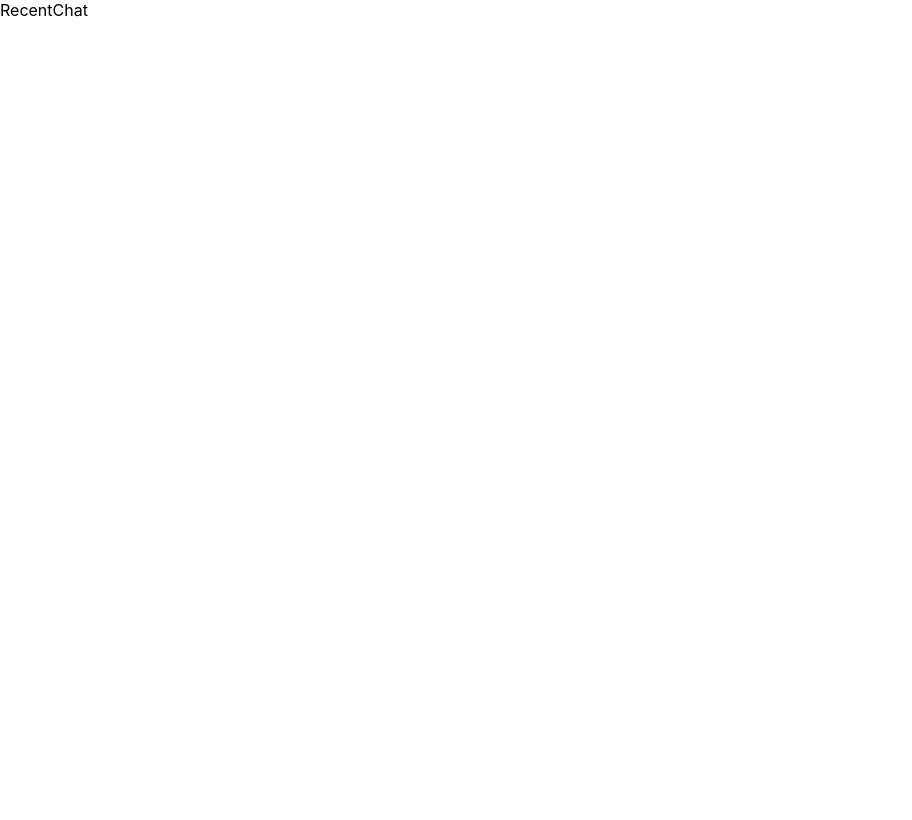
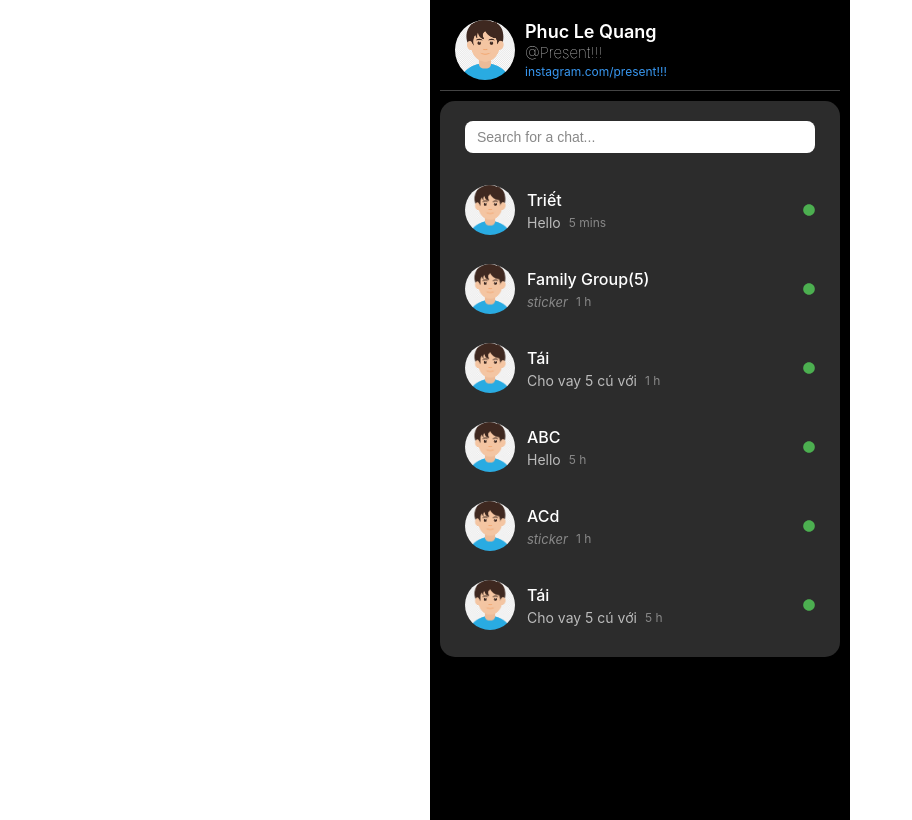
Before and after one commit to DiamondSssssss/ChatApp_FEWEB, a React (Create React App) app: page /recent-chat in a window 1280 px wide. Shown: the whole page, without its empty margins (0-912 px from the left). Built offline with nearby package versions, Linux system fonts and the light colour scheme.

Commit message:
recent-chat

```diff
--- a/package.json
+++ b/package.json
@@ -9,8 +9,10 @@
     "@testing-library/user-event": "^13.5.0",
     "react": "^19.0.0",
     "react-dom": "^19.0.0",
+    "react-icons": "^5.5.0",
     "react-router-dom": "^7.3.0",
     "react-scripts": "5.0.1",
+    "sass": "^1.85.1",
     "web-vitals": "^2.1.4"
   },
   "scripts": {
--- a/src/components/ChatBox/ChatBox.jsx
+++ b/src/components/ChatBox/ChatBox.jsx
@@ -0,0 +1,7 @@
+import React from "react";
+
+const ChatBox = () => {
+  return <div>ChatBox</div>;
+};
+
+export default ChatBox;
--- a/src/components/ChatInfo/ChatInfo.jsx
+++ b/src/components/ChatInfo/ChatInfo.jsx
@@ -0,0 +1,7 @@
+import React from "react";
+
+const ChatInfo = () => {
+  return <div>ChatInfo</div>;
+};
+
+export default ChatInfo;
--- a/src/components/FriendList/FriendList.jsx
+++ b/src/components/FriendList/FriendList.jsx
@@ -0,0 +1,7 @@
+import React from "react";
+
+const FriendList = () => {
+  return <div>FriendList</div>;
+};
+
+export default FriendList;
--- a/src/components/RecentChat/RecentChat.jsx
+++ b/src/components/RecentChat/RecentChat.jsx
@@ -1,7 +1,113 @@
-import React from "react";
+import React, { useState } from "react";
+import "./RecentChat.scss";
+import defaultAvatar from "../../assets/images/default-avatar.png";
+import { FaCircle } from "react-icons/fa";
+const RecentChat = () => {
+  const chats = [
+    {
+      name: "Triết",
+      lastMessage: "Hello",
+      time: "5 mins",
+      unread: 0,
+    },
+    {
+      name: "Family Group(5)",
+      lastMessage: "Mom sent a sticker",
+      time: "1 h",
+      unread: 0,
+      isSticker: true,
+    },
+    {
+      name: "Tái",
+      lastMessage: "Cho vay 5 cú với",
+      time: "1 h",
+      unread: 0,
+    },
+    {
+      name: "ABC",
+      lastMessage: "Hello",
+      time: "5 h",
+      unread: 0,
+    },
+    {
+      name: "ACd",
+      lastMessage: "ACd sent a sticker",
+      time: "1 h",
+      unread: 0,
+      isSticker: true,
+    },
+    {
+      name: "Tái",
+      lastMessage: "Cho vay 5 cú với",
+      time: "5 h",
+      unread: 0,
+    },
+  ];
+  const [selectedChat, setSelectedChat] = useState(null);
 
-const RecentChat = () => {
-  return <div>RecentChat</div>;
+  return (
+    <div className="chat-container">
+      {/* Header */}
+      <div className="chat-header">
+        <div className="profile-info">
+          <div className="header-avatar">
+            <img src={defaultAvatar} alt="Profile" />
+          </div>
+          <div className="header-text">
+            <h1>Phuc Le Quang</h1>
+            <p>@Present!!!</p>
+            <a href="instagram.com/present!!!" className="instagram-link">
+              instagram.com/present!!!
+            </a>
+          </div>
+        </div>
+      </div>
+
+      {/* Search Bar và Chat List */}
+      <div className="content-wrapper">
+        {/* Search Bar */}
+        <div className="search-bar">
+          <input type="text" placeholder="Search for a chat..." />
+        </div>
+
+        {/* Chat List */}
+        <div className="chat-list">
+          {chats.map((chat, index) => (
+            <div
+              className={`chat-item ${
+                selectedChat === index ? "selected" : ""
+              }`}
+              key={index}
+              onClick={() => setSelectedChat(index)}
+            >
+              <div className="chat-avatar">
+                <img src={defaultAvatar} alt={chat.name} />
+              </div>
+              <div className="chat-content">
+                <div className="chat-info">
+                  <h3>{chat.name}</h3>
+                  <div className="last-message-row">
+                    <p>
+                      {chat.isSticker ? (
+                        <span className="sticker-label">sticker</span>
+                      ) : (
+                        chat.lastMessage
+                      )}
+                    </p>
+                    <span className="time">{chat.time}</span>
+                  </div>
+                </div>
+                <div className="chat-meta">
+                  <FaCircle className="online-icon" />{" "}
+                  {/* Icon tròn màu xanh lá */}
+                </div>
+              </div>
+            </div>
+          ))}
+        </div>
+      </div>
+    </div>
+  );
 };
 
 export default RecentChat;
--- a/src/components/RecentChat/RecentChat.scss
+++ b/src/components/RecentChat/RecentChat.scss
@@ -0,0 +1,190 @@
+.chat-container {
+    width: 100%;
+    max-width: 400px;
+    margin: 0 auto;
+    font-family: -apple-system, BlinkMacSystemFont, 'Segoe UI', Roboto, sans-serif;
+    background: black;
+    height: 100vh;
+    padding: 10px;
+  }
+
+  .chat-header {
+    padding: 10px 15px;
+    border-bottom: 1px solid #444; // Đổi màu border để phù hợp với dark mode
+
+    .profile-info {
+      display: flex;
+      align-items: center;
+
+      .header-avatar {
+        width: 60px;
+        height: 60px;
+        border-radius: 50%;
+        overflow: hidden;
+        margin-right: 10px;
+        flex-shrink: 0;
+
+        img {
+          width: 100%;
+          height: 100%;
+          object-fit: cover;
+        }
+      }
+
+      .header-text {
+        flex-grow: 1;
+
+        h1 {
+          margin: 0;
+          font-size: 18px;
+          font-weight: 600;
+          line-height: 1.2;
+          color: white;
+        }
+
+        p {
+          margin: 2px 0 0;
+          color: white;
+          font-weight: 100;
+          font-size: 15px;
+          line-height: 1.2;
+        }
+
+        .instagram-link {
+          display: block;
+          color: #3897f0;
+          text-decoration: none;
+          font-size: 12px;
+          margin-top: 2px;
+        }
+      }
+    }
+  }
+
+  .content-wrapper {
+    background: #2c2c2c;
+    border-radius: 15px;
+    padding: 10px;
+    margin-top: 10px;
+  }
+
+  .search-bar {
+    padding: 10px 15px;
+    margin-bottom: 10px; // Giảm margin-bottom
+
+    input {
+      width: 93%;
+      padding: 8px 12px;
+      border: none; // Loại bỏ border
+      border-radius: 8px;
+      font-size: 14px;
+      outline: none;
+      background: white; // Màu nền tối
+      color: black; // Màu chữ trắng
+
+      &::placeholder {
+        color: #888; // Màu placeholder xám nhạt
+      }
+    }
+  }
+
+  .chat-list {
+    overflow-y: auto;
+  }
+
+  .chat-item {
+    display: flex;
+    align-items: center;
+    padding: 12px 15px;
+    cursor: pointer;
+    transition: background 0.2s;
+    border-radius: 8px; // Bo tròn chat item
+    margin-bottom: 5px; // Khoảng cách giữa các chat item
+
+    &:hover {
+      background: #3a3a3a; // Màu hover
+    }
+
+    &.selected {
+      background: #3897f0; // Màu nền xanh dương nhẹ khi được chọn
+
+      .chat-info {
+        h3, p {
+          color: white; // Đổi màu chữ khi được chọn
+        }
+      }
+
+      .chat-meta {
+        .time {
+          color: white; // Đổi màu thời gian khi được chọn
+        }
+      }
+    }
+
+    .chat-avatar {
+      width: 50px;
+      height: 50px;
+      border-radius: 50%;
+      overflow: hidden;
+      margin-right: 12px;
+      flex-shrink: 0;
+
+      img {
+        width: 100%;
+        height: 100%;
+        object-fit: cover;
+      }
+    }
+
+    .chat-content {
+      display: flex;
+      align-items: center;
+      justify-content: space-between;
+      flex-grow: 1;
+
+      .chat-info {
+        flex-grow: 1;
+        margin-right: 10px;
+
+        h3 {
+          margin: 0 0 4px;
+          font-size: 16px;
+          font-weight: 500;
+          color: white;
+        }
+
+        .last-message-row {
+          display: flex;
+          align-items: center;
+          gap: 8px; // Khoảng cách giữa lastMessage và thời gian
+
+          p {
+            margin: 0;
+            color: #bbb;
+            font-size: 14px;
+          }
+
+          .time {
+            color: #888;
+            font-size: 12px;
+          }
+        }
+      }
+
+      .chat-meta {
+        text-align: right;
+        flex-shrink: 0;
+
+        .online-icon {
+          color: #4caf50; // Màu xanh lá cho icon
+          font-size: 12px; // Kích thước icon
+        }
+      }
+    }
+
+    .sticker-label {
+      color: #888;
+      font-style: italic;
+      font-size: 13px;
+    }
+  }
```
Also changed, not shown: src/assets/images/default-avatar.png (added), 1 other file (tests, documents, lock files or other folders).
